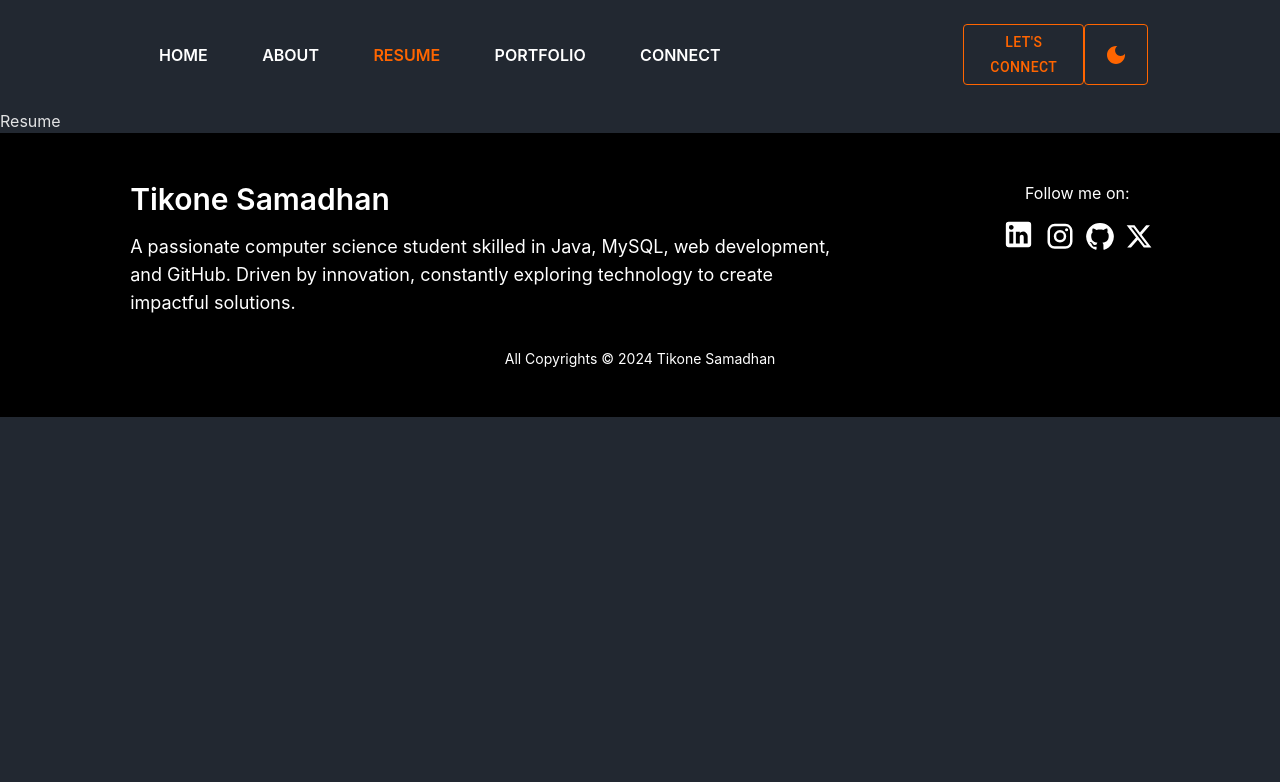
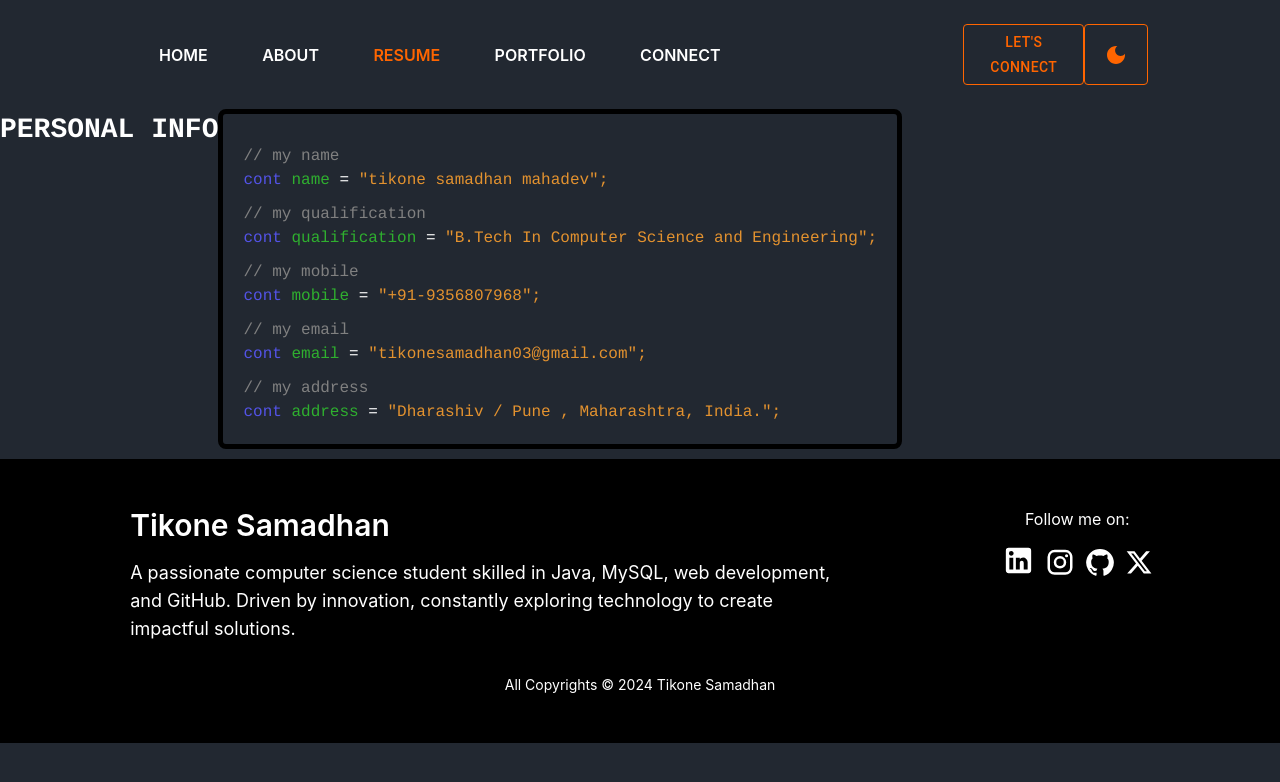
Before and after one commit to SamadhanTikone/Portfolio, a React (Vite) app: page /resume in a window 1280 px wide. Shown: the top 782 px of the page. Built offline with nearby package versions, Linux system fonts and the light colour scheme.

Commit message:
new data added in resume

```diff
--- /dev/null
+++ b/src/Components/Resume/Resume.css
@@ -0,0 +1,39 @@
+@import url('https://fonts.googleapis.com/css2?family=Cousine:ital,wght@0,400;0,700;1,400;1,700&display=swap');
+
+.main{
+    font-family: "Cousine", serif;
+  font-weight: 400;
+  font-style: normal;
+
+
+}
+
+.content{
+    border: 5px solid black;
+    padding: 20px;
+    border-radius:8px ;
+    margin-bottom: 10px;
+}
+
+
+h1{
+    font-size: 28px ;
+    font-weight: 700;
+    text-transform: uppercase;
+
+}
+.variable{
+    color: rgb(83, 83, 230);
+
+}
+.variableName{
+    color: rgb(47, 175, 47);
+}
+.value{
+    color: rgb(227, 146, 47);
+}
+
+.comment{
+    margin-top: 10px;
+    color: gray;
+}
--- a/src/Components/Resume/Resume.jsx
+++ b/src/Components/Resume/Resume.jsx
@@ -1,10 +1,37 @@
-
+import { useContext } from "react"
+import "./Resume.css"
+import { Theme } from "../Context/Context"
 
 export default function Resume() {
+
+  const {theme} = useContext(Theme)
   return (
-    <div>
-      Resume
+    <div className={`${theme? "bg-[#222831] text-white" : "bg-white text-black"}`}>
 
+     <div className="flex main ">
+
+<div >
+  <h1 className="">Personal Info</h1>
+</div>
+
+<div className="content">
+  <p className="comment">{`// my name`}</p>
+  <p> <span className="variable"> cont  </span> <span className="variableName">name</span> = <span className="value">	&quot;tikone samadhan mahadev&quot;;</span> </p>
+
+  <p className="comment">{`// my qualification`}</p>
+ <p> <span className="variable"> cont  </span> <span className="variableName">qualification</span> = <span className="value">&quot;B.Tech In Computer Science and Engineering&quot;;</span> </p>
+
+ <p className="comment">{`// my mobile`}</p>
+<p> <span className="variable"> cont  </span> <span className="variableName">mobile</span> =  <span className="value">&quot;+91-9356807968&quot;; </span> </p>
+
+<p className="comment">{`// my email`}</p>
+ <p> <span className="variable"> cont  </span> <span className="variableName">email</span> = <span className="value">&quot;tikonesamadhan03@gmail.com&quot;;</span></p>
+
+ <p className="comment">{`// my address`}</p>
+<p> <span className="variable"> cont  </span> <span className="variableName">address</span> = <span className="value" >&quot;Dharashiv / Pune , Maharashtra, India.&quot;;</span></p>
+</div>
+
+     </div>
 
     </div>
   )
```
